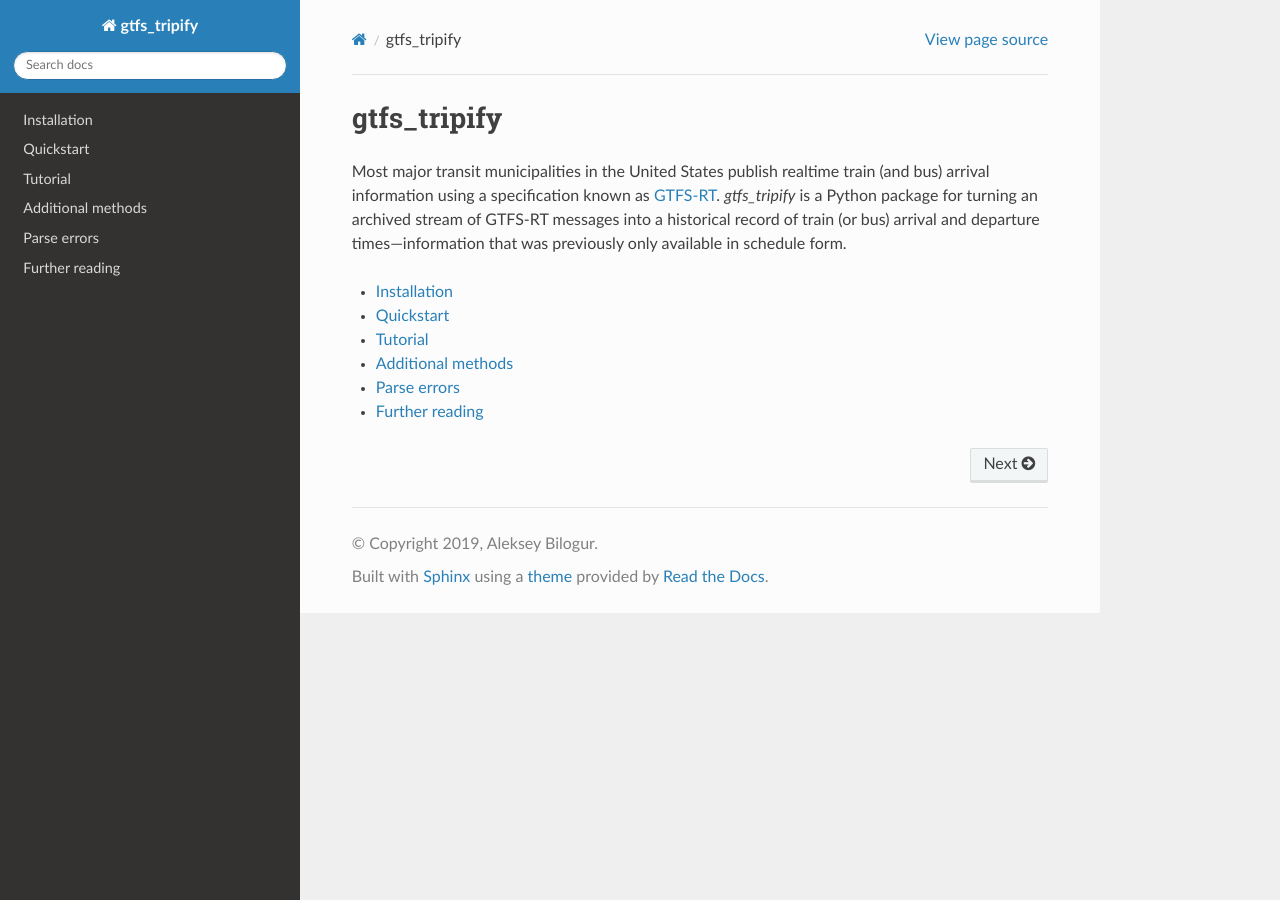
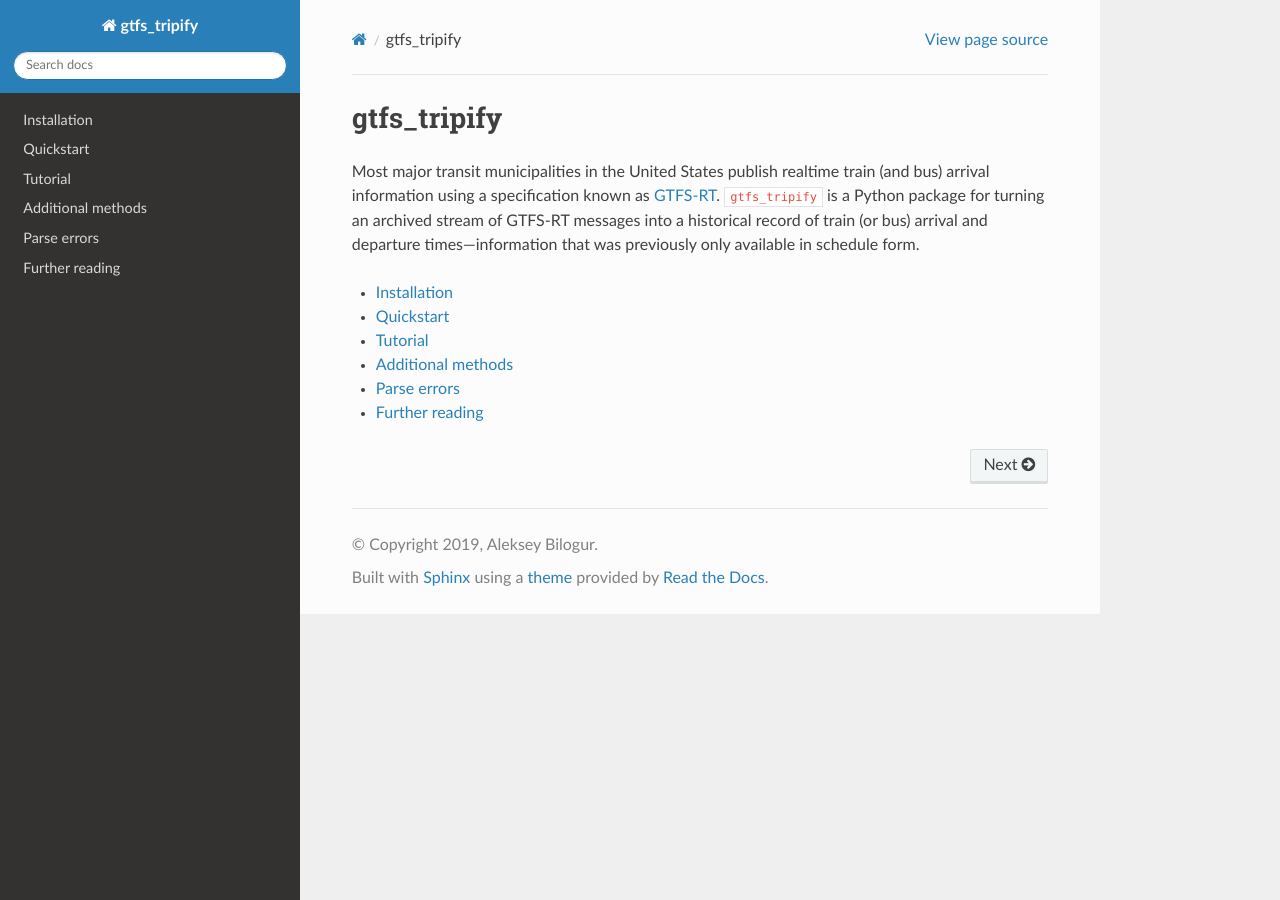
Before and after one commit to ResidentMario/gtfs-tripify, a Sphinx documentation site: the page built from docs/index.rst, in a window 1280 px wide. Built offline with Sphinx 7.4.7 and the Read the Docs theme 2.0.0, drawn with Linux system fonts in a browser that asks for light colours.

Commit message:
Docs corrections.

```diff
--- a/docs/index.rst
+++ b/docs/index.rst
@@ -6,7 +6,7 @@
 gtfs_tripify
 ============
 
-Most major transit municipalities in the United States publish realtime train (and bus) arrival information using a specification known as `GTFS-RT <https://developers.google.com/transit/gtfs-realtime/>`_. `gtfs_tripify` is a Python package for turning an archived stream of GTFS-RT messages into a historical record of train (or bus) arrival and departure times—information that was previously only available in schedule form.
+Most major transit municipalities in the United States publish realtime train (and bus) arrival information using a specification known as `GTFS-RT <https://developers.google.com/transit/gtfs-realtime/>`_. ``gtfs_tripify`` is a Python package for turning an archived stream of GTFS-RT messages into a historical record of train (or bus) arrival and departure times—information that was previously only available in schedule form.
 
 .. toctree::
    :maxdepth: 1
--- a/docs/tutorial.rst
+++ b/docs/tutorial.rst
@@ -113,7 +113,7 @@ This dataset has the following schema:
 -  ``maximum_time``: The maximum time at which the train pulled out of the station. May be ``NaN``. Also a Unix timestamp.
 -  ``latest_information_time``: The timestamp of the most recent GTFS-Realtime data feed containing information pertinent to this record. Also a Unix timestamp.
 
-See `here <https://gist.github.com/ResidentMario/73559f685ec8d4ddf9041a26d5934ac4>_` for a snapshot of this demo dataset.
+See `here <https://gist.github.com/ResidentMario/73559f685ec8d4ddf9041a26d5934ac4>`_ for a snapshot of this demo dataset.
 
 At this point you can jump into your favorite data analysis environment and start exploring!
 
```
